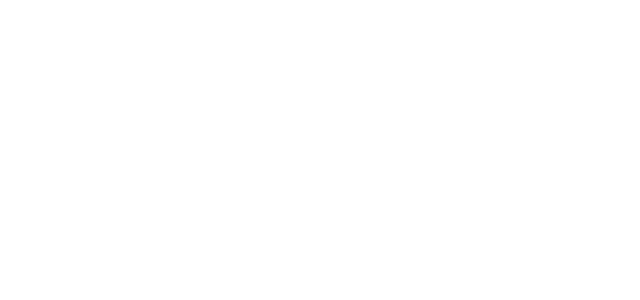
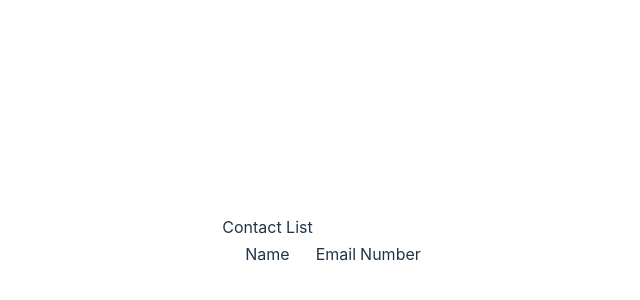
Before and after one commit to carlosalviranatal/contact-list, a React (Vite) app: page / in a window 1280 px wide. Shown: the part 158-458 px from the top of the page, without its empty margins (318-958 px from the left). Built offline with nearby package versions, Linux system fonts and the light colour scheme.

Commit message:
Set up Table

```diff
--- a/src/App.jsx
+++ b/src/App.jsx
@@ -1,9 +1,16 @@
 import { useState } from 'react'
-
 import './App.css'
+import ContactList from './components/ContactList';
 
 function App() {
 
+    return (
+    <>
+
+        <ContactList />
+
+    </>
+    );
 }
 
 export default App
--- /dev/null
+++ b/src/components/ContactList.jsx
@@ -0,0 +1,26 @@
+import React from "react";
+
+function ContactList() {
+
+    return (
+        <table>
+            <thead>
+                <tr colSpan="3">Contact List</tr>
+            </thead>
+            <tbody>
+                <tr>
+                    <td>Name</td>
+                    <td>Email</td>
+                    <td>Number</td>
+                </tr>
+                <tr>
+                    {
+
+                    }
+                </tr>
+            </tbody>
+        </table>
+    );
+}
+
+export default ContactList
```
